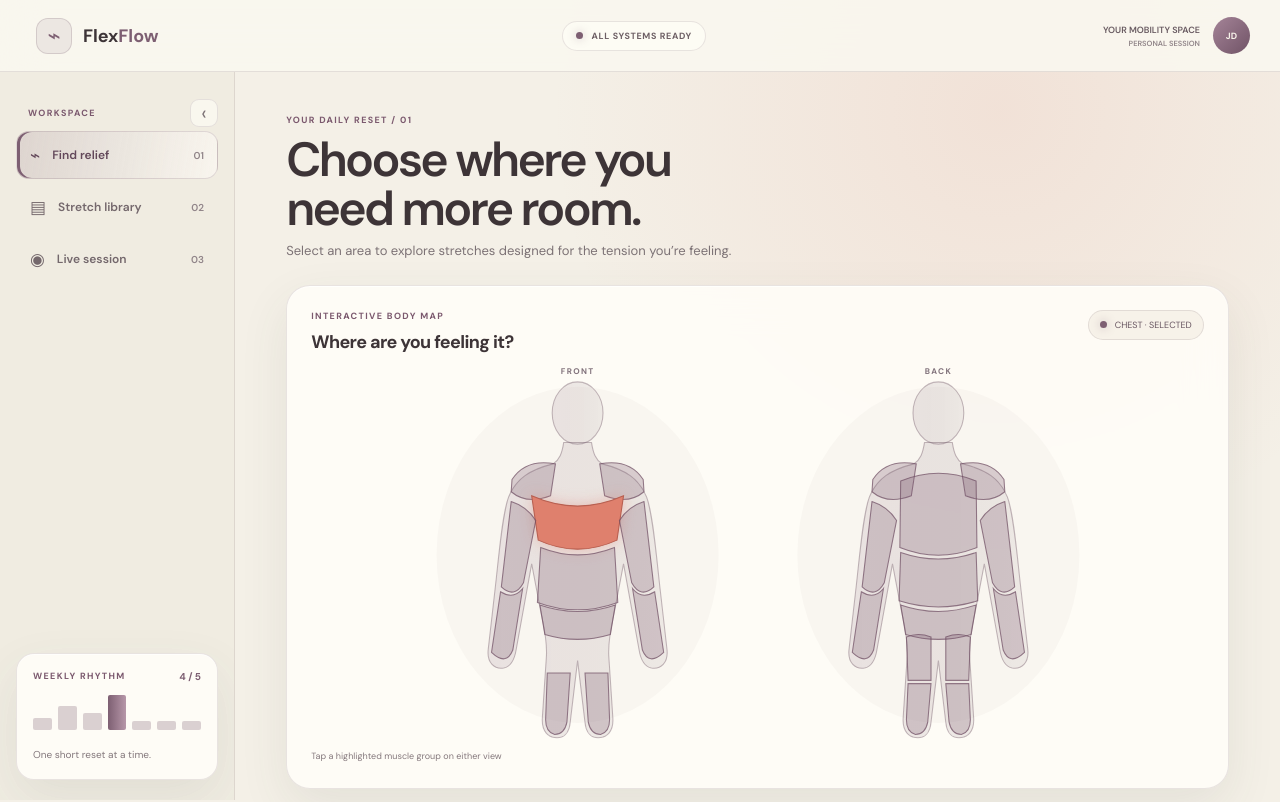
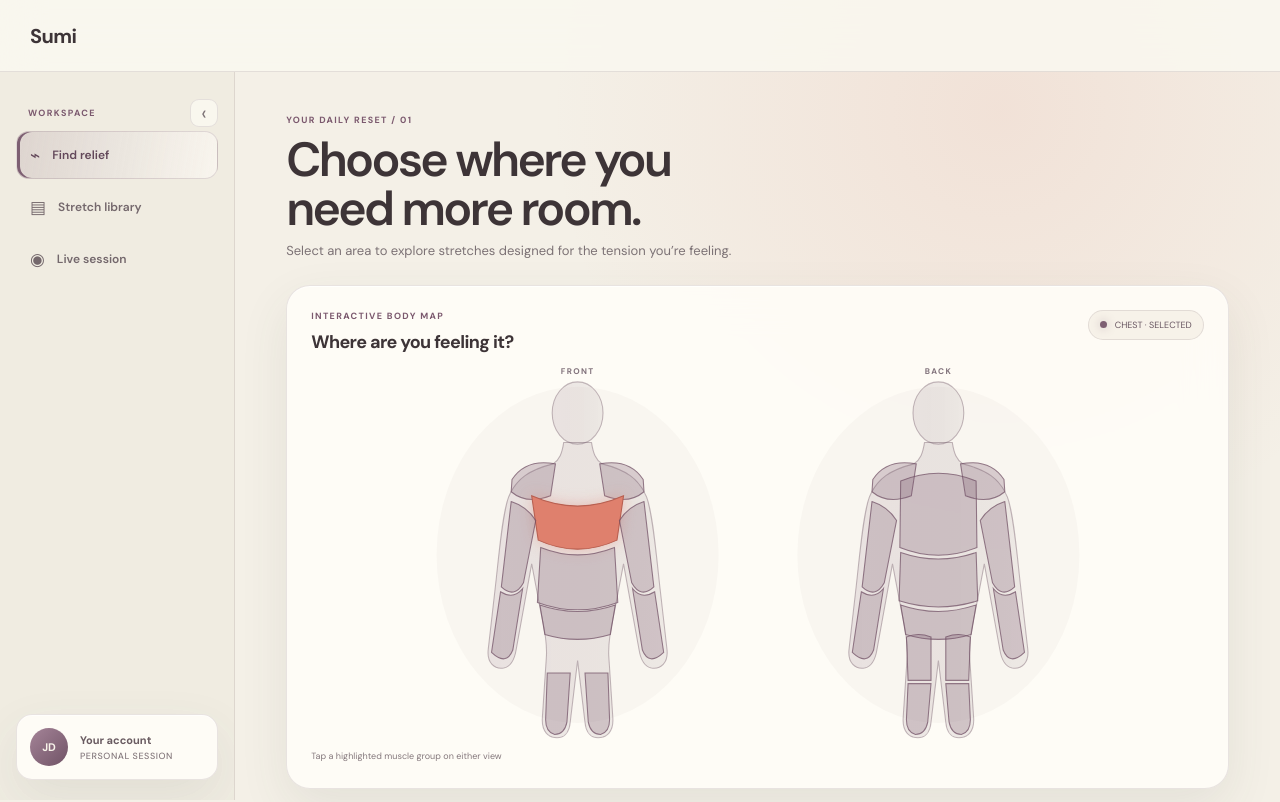
Before and after one commit to nicowol/TigerHack2026, a React (Vite) app: page / in a window 1280 px wide. Shown: the top 802 px of the page. Built offline with nearby package versions, Linux system fonts and the light colour scheme.

Commit message:
feat: refresh Sumi shell and live session UI

```diff
--- a/index.html
+++ b/index.html
@@ -6,9 +6,9 @@
     <meta name="theme-color" content="#f4f0e7" />
     <meta
       name="description"
-      content="FlexFlow — personalized mobility guidance and camera-assisted stretch sessions."
+      content="Sumi — personalized mobility guidance and camera-assisted stretch sessions."
     />
-    <title>FlexFlow — Move with intention</title>
+    <title>Sumi — Move with intention</title>
   </head>
   <body>
     <div id="root"></div>
--- a/package.json
+++ b/package.json
@@ -1,5 +1,5 @@
 {
-  "name": "flexflow",
+  "name": "sumi",
   "private": true,
   "version": "0.1.0",
   "type": "module",
--- a/src/components/Diagnose.jsx
+++ b/src/components/Diagnose.jsx
@@ -70,7 +70,7 @@ export default function Diagnose({ selected, onSelect, onStart, onDetails }) {
       </section>
 
       <p className="disclaimer results-disclaimer">
-        ◇ FlexFlow offers general mobility guidance, not medical diagnosis or treatment.
+        ◇ Sumi offers general mobility guidance, not medical diagnosis or treatment.
       </p>
     </Page>
   )
--- a/src/components/Shell.jsx
+++ b/src/components/Shell.jsx
@@ -2,21 +2,7 @@ const icons = { diagnose: '⌁', library: '▤', live: '◉' }
 export function Header() {
   return (
     <header className="header">
-      <button className="brand">
-        <span className="brand-mark">⌁</span>
-        <span>
-          Flex<strong>Flow</strong>
-        </span>
-      </button>
-      <div className="system">
-        <i /> ALL SYSTEMS READY
-      </div>
-      <div className="profile">
-        <span>
-          YOUR MOBILITY SPACE<small>PERSONAL SESSION</small>
-        </span>
-        <b>JD</b>
-      </div>
+      <div className="brand">Sumi</div>
     </header>
   )
 }
@@ -27,7 +13,7 @@ export function Navigation({ view, onChange, collapsed, onToggle }) {
     ['live', 'Live session'],
   ]
   function renderLinks(location) {
-    return items.map(([id, label], index) => (
+    return items.map(([id, label]) => (
       <button
         key={`${location}-${id}`}
         className={`nav-link ${view === id ? 'active' : ''}`}
@@ -37,7 +23,6 @@ export function Navigation({ view, onChange, collapsed, onToggle }) {
       >
         <span className="nav-icon">{icons[id]}</span>
         <span className="nav-label">{label}</span>
-        <small>0{index + 1}</small>
       </button>
     ))
   }
@@ -58,17 +43,11 @@ export function Navigation({ view, onChange, collapsed, onToggle }) {
           </button>
         </div>
         <nav>{renderLinks('desktop')}</nav>
-        <div className="weekly">
-          <div>
-            <span className="micro">WEEKLY RHYTHM</span>
-            <b>4 / 5</b>
-          </div>
-          <div className="bars">
-            {[35, 70, 48, 100, 25, 25, 25].map((h, i) => (
-              <i key={i} style={{ height: `${h}%` }} />
-            ))}
-          </div>
-          <small>One short reset at a time.</small>
+        <div className="sidebar-account">
+          <b>JD</b>
+          <span>
+            Your account<small>Personal session</small>
+          </span>
         </div>
       </aside>
       <nav className="mobile-nav">{renderLinks('mobile')}</nav>
--- a/src/styles.css
+++ b/src/styles.css
@@ -46,78 +46,25 @@ input:focus-visible,
   z-index: 20;
   display: flex;
   align-items: center;
-  justify-content: space-between;
+  justify-content: flex-start;
   padding: 0 30px;
   background: rgba(8, 17, 14, 0.82);
   border-bottom: 1px solid var(--line);
   backdrop-filter: blur(20px);
 }
 .brand {
-  display: flex;
-  align-items: center;
-  gap: 11px;
+  display: block;
   color: #f7fbf9;
-  background: none;
-  border: 0;
-  font-size: 18px;
+  font-size: 20px;
   font-weight: 700;
+  letter-spacing: -0.03em;
 }
-.brand strong {
-  color: var(--green);
-}
-.brand-mark {
-  display: grid;
-  place-items: center;
-  width: 36px;
-  height: 36px;
-  border-radius: 12px;
-  color: var(--green);
-  border: 1px solid rgba(80, 227, 164, 0.22);
-  background: rgba(80, 227, 164, 0.1);
-  font-size: 22px;
-}
-.system {
-  display: flex;
-  align-items: center;
-  gap: 9px;
-  padding: 8px 13px;
-  border: 1px solid var(--line);
-  border-radius: 999px;
-  color: #b7c5c0;
-  font-size: 9px;
-  font-weight: 700;
-  letter-spacing: 0.07em;
-}
-.system i,
 .badge i {
   width: 7px;
   height: 7px;
   border-radius: 50%;
   background: var(--green);
   box-shadow: 0 0 12px var(--green);
-}
-.profile {
-  display: flex;
-  align-items: center;
-  gap: 13px;
-  text-align: right;
-  font-size: 9px;
-  font-weight: 600;
-  color: #c0ccc8;
-}
-.profile small {
-  display: block;
-  color: #52665f;
-  margin-top: 3px;
-}
-.profile b {
-  display: grid;
-  place-items: center;
-  width: 37px;
-  height: 37px;
-  border-radius: 50%;
-  background: linear-gradient(135deg, #2e4c43, #153d30);
-  color: #b9f9dd;
 }
 .sidebar {
   position: fixed;
@@ -201,10 +148,6 @@ input:focus-visible,
   font-size: 12px;
   white-space: nowrap;
 }
-.nav-link small {
-  margin-left: auto;
-  color: #476057;
-}
 .nav-link:hover {
   color: #d9e7e1;
   background: rgba(255, 255, 255, 0.025);
@@ -215,42 +158,45 @@ input:focus-visible,
   border-color: rgba(80, 227, 164, 0.13);
   box-shadow: inset 3px 0 var(--green);
 }
-.weekly {
+.sidebar-account {
   position: absolute;
   left: 16px;
   right: 16px;
   bottom: 20px;
-  padding: 16px;
+  display: flex;
+  align-items: center;
+  gap: 12px;
+  padding: 13px;
   border: 1px solid var(--line);
-  border-radius: 18px;
+  border-radius: 16px;
   background: var(--panel);
 }
-.weekly > div:first-child {
-  display: flex;
-  justify-content: space-between;
+.sidebar-account b {
+  display: grid;
+  place-items: center;
+  flex: none;
+  width: 38px;
+  height: 38px;
+  border-radius: 50%;
+  color: #f8f4eb;
+  background: linear-gradient(135deg, #a58498, #705366);
+  font-size: 11px;
 }
-.weekly b {
-  color: var(--green);
-  font-size: 10px;
+.sidebar-account span {
+  overflow: hidden;
+  color: #695b61;
+  font-size: 11px;
+  font-weight: 700;
+  white-space: nowrap;
 }
-.weekly > small {
-  color: #668078;
-  font-size: 10px;
-}
-.bars {
-  display: flex;
-  align-items: end;
-  gap: 6px;
-  height: 35px;
-  margin: 12px 0;
-}
-.bars i {
-  flex: 1;
-  border-radius: 2px;
-  background: rgba(80, 227, 164, 0.35);
-}
-.bars i:nth-child(4) {
-  background: var(--green);
+.sidebar-account small {
+  display: block;
+  margin-top: 3px;
+  color: #918589;
+  font-size: 9px;
+  font-weight: 500;
+  text-transform: uppercase;
+  letter-spacing: 0.06em;
 }
 main {
   margin-left: 235px;
@@ -268,9 +214,14 @@ main {
 }
 .sidebar-collapsed .sidebar-heading .micro,
 .sidebar-collapsed .nav-label,
-.sidebar-collapsed .nav-link small,
-.sidebar-collapsed .weekly {
+.sidebar-collapsed .sidebar-account span {
   display: none;
+}
+.sidebar-collapsed .sidebar-account {
+  right: 12px;
+  left: 12px;
+  justify-content: center;
+  padding: 7px;
 }
 .sidebar-collapsed .nav-link {
   justify-content: center;
@@ -538,8 +489,7 @@ main {
 }
 .recommendation > div > p:not(.eyebrow),
 .stretch-card > p:not(.eyebrow),
-.insight > p:not(.eyebrow),
-.reminder > p:not(.eyebrow) {
+.insight > p:not(.eyebrow) {
   color: #82968f;
   font-size: 11px;
   line-height: 1.75;
@@ -768,9 +718,69 @@ main {
   color: #657970;
   font-size: 9px;
 }
-.session-card,
-.reminder {
+.session-card {
   padding: 22px;
+}
+.live-session-panel {
+  grid-template-rows: 1fr;
+}
+.live-session-panel .session-card {
+  display: flex;
+  flex-direction: column;
+  min-height: 100%;
+  padding: 30px;
+}
+.live-session-panel .session-card > .eyebrow {
+  font-size: 11px;
+}
+.live-session-panel .form-good {
+  min-height: 128px;
+  gap: 18px;
+  padding: 24px;
+  border-radius: 20px;
+}
+.live-session-panel .form-good > b {
+  width: 52px;
+  height: 52px;
+  flex: none;
+  font-size: 20px;
+}
+.live-session-panel .form-good strong {
+  font-size: 20px;
+  line-height: 1.25;
+}
+.live-session-panel .form-good small {
+  margin-top: 10px;
+  font-size: 14px;
+  line-height: 1.55;
+}
+.live-session-panel .timer {
+  flex: 1;
+  flex-direction: column;
+  align-items: center;
+  justify-content: center;
+  gap: 14px;
+  margin: 20px 0;
+  text-align: center;
+}
+.live-session-panel .timer span:first-child {
+  text-align: center;
+}
+.live-session-panel .timer span:first-child small {
+  margin-bottom: 9px;
+  font-size: 11px;
+  font-weight: 700;
+}
+.live-session-panel .timer b {
+  font-size: clamp(64px, 5.5vw, 82px);
+  line-height: 0.95;
+}
+.live-session-panel .progress {
+  height: 9px;
+}
+.live-session-panel .session-button {
+  margin-top: 12px;
+  margin-bottom: 30px;
 }
 .form-good {
   display: flex;
@@ -984,10 +994,6 @@ main {
     height: 64px;
     padding: 0 16px;
   }
-  .system,
-  .profile > span {
-    display: none;
-  }
   .sidebar {
     display: none;
   }
@@ -1021,9 +1027,6 @@ main {
     gap: 2px;
     padding: 6px 2px;
     font-size: 8px;
-  }
-  .mobile-nav .nav-link small {
-    display: none;
   }
   .mobile-nav .nav-link > .nav-icon {
     font-size: 15px;
@@ -1079,41 +1082,18 @@ main {
 .brand {
   color: var(--ink);
 }
-.brand strong,
-.weekly b,
 .recommend-icon {
   color: var(--green);
 }
-.brand-mark {
-  color: var(--green);
-  border-color: rgba(125, 95, 114, 0.22);
-  background: rgba(125, 95, 114, 0.1);
-}
-.system {
-  color: #6e6065;
-  background: rgba(255, 253, 248, 0.65);
-}
-.system i,
 .badge i {
   background: var(--green);
   box-shadow: 0 0 10px rgba(125, 95, 114, 0.4);
-}
-.profile {
-  color: #695b61;
-}
-.profile small,
-.nav-link small {
-  color: #918589;
-}
-.profile b {
-  color: #f8f4eb;
-  background: linear-gradient(135deg, #a58498, #705366);
 }
 .sidebar {
   background: rgba(239, 235, 224, 0.72);
 }
 .sidebar > .micro,
-.weekly > small,
+.sidebar-account small,
 .disclaimer,
 .map-hint {
   color: #84787c;
@@ -1131,7 +1111,7 @@ main {
   border-color: rgba(125, 95, 114, 0.2);
   box-shadow: inset 3px 0 var(--green);
 }
-.weekly,
+.sidebar-account,
 .card,
 .search {
   background: var(--panel);
@@ -1149,8 +1129,7 @@ main {
 .page-heading > p:last-child,
 .recommendation > div > p:not(.eyebrow),
 .stretch-card > p:not(.eyebrow),
-.insight > p:not(.eyebrow),
-.reminder > p:not(.eyebrow) {
+.insight > p:not(.eyebrow) {
   color: var(--muted);
 }
 .search {
@@ -1209,12 +1188,8 @@ main {
 .progress {
   background: rgba(102, 81, 94, 0.12);
 }
-.progress i,
-.bars i:nth-child(4) {
+.progress i {
   background: linear-gradient(90deg, #7d5f72, #b797a9);
-}
-.bars i {
-  background: rgba(125, 95, 114, 0.28);
 }
 .stretch-visual {
   background:
@@ -1425,6 +1400,17 @@ main {
   color: #a45548;
   font-size: 10px;
 }
+.camera-reminder {
+  margin: 11px 5px 0;
+  color: #9a8f92;
+  font-size: 9px;
+  line-height: 1.55;
+}
+.camera-reminder span {
+  margin-right: 5px;
+  color: #817479;
+  font-weight: 700;
+}
 .camera-toggle {
   flex: none;
   min-width: 122px;
```
Also changed, not shown: src/components/LiveSession.jsx (+7 -9 lines), 2 other files (tests, documents, lock files or other folders).
